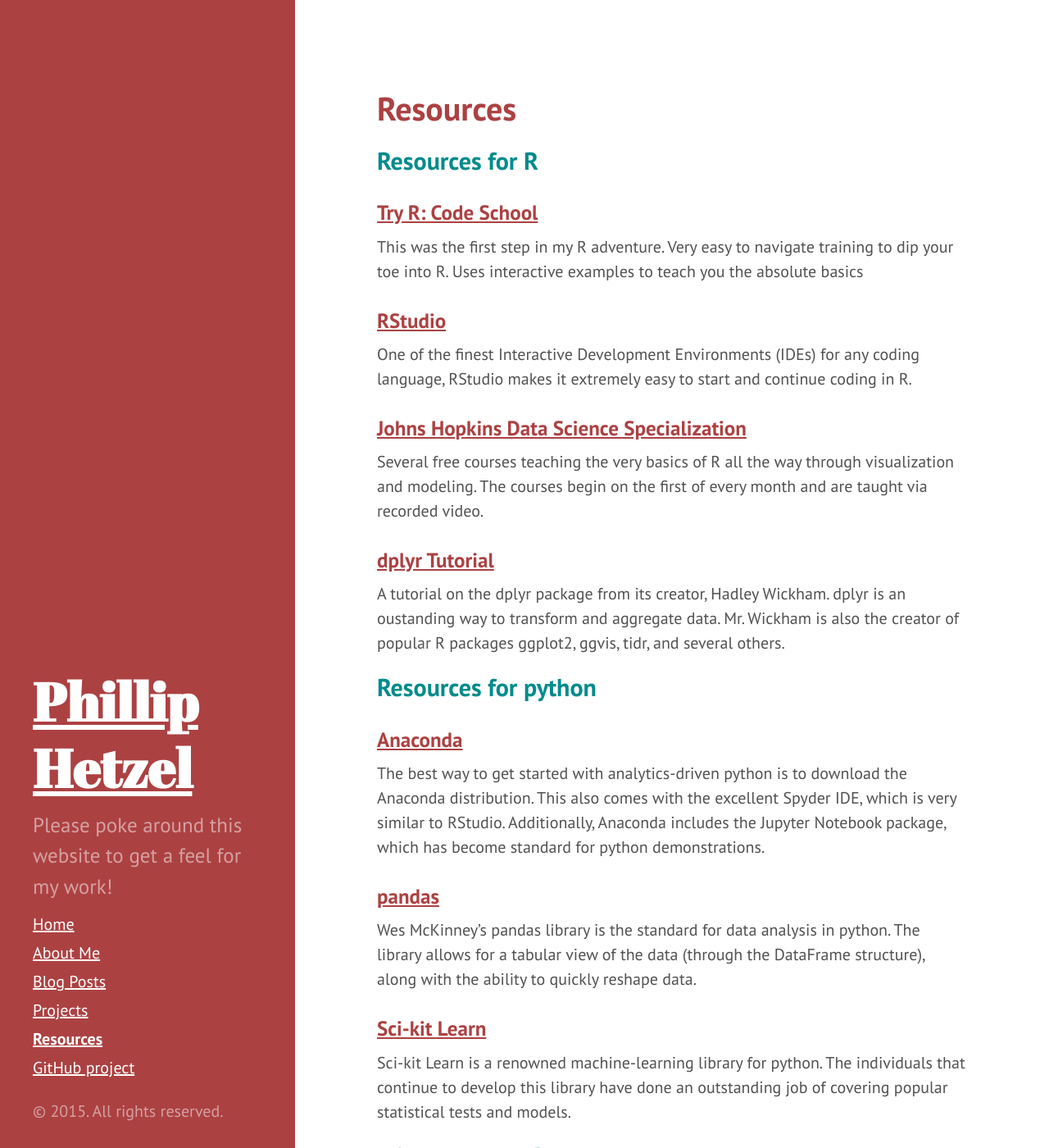
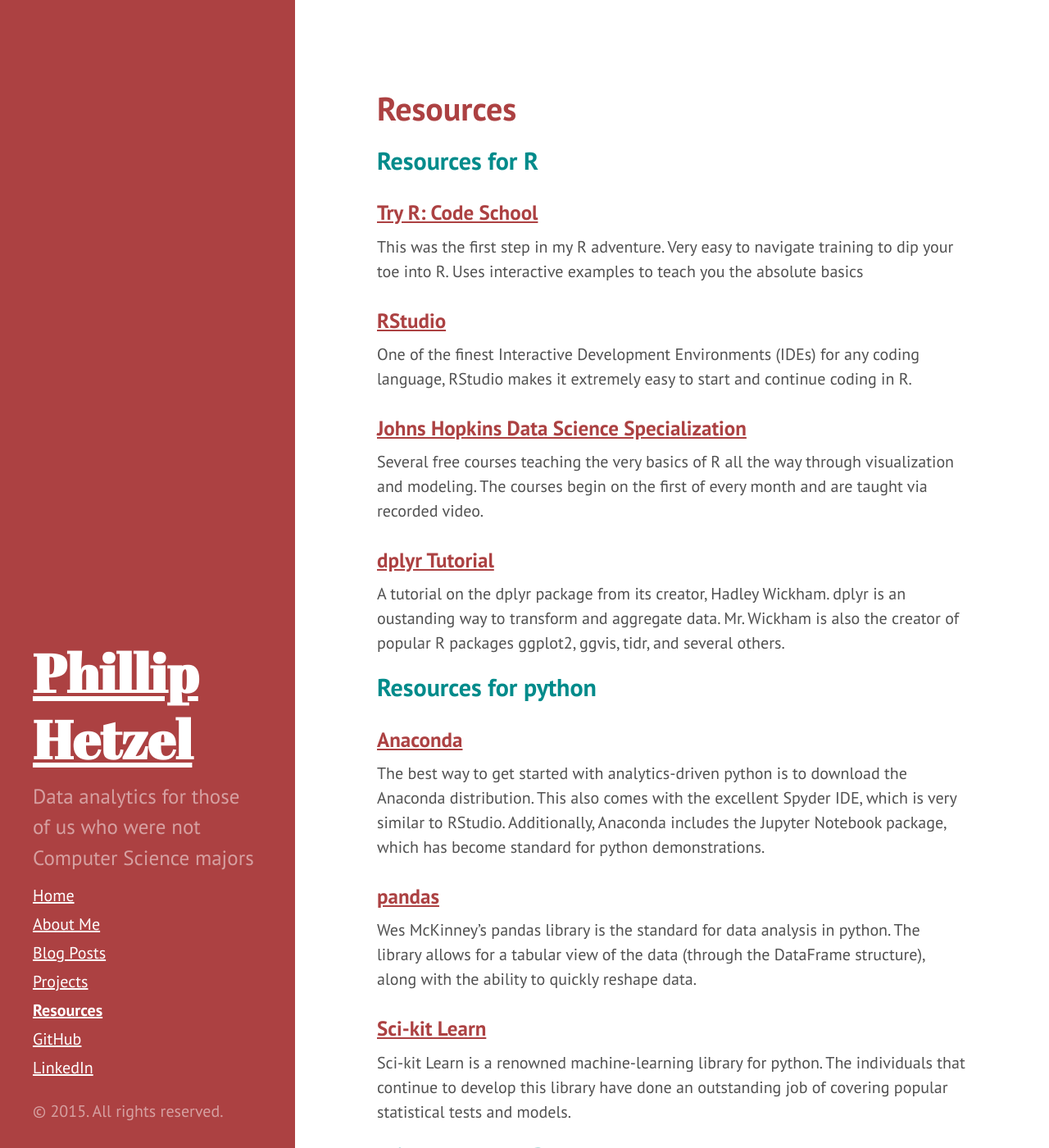
Before and after one commit to phetzel1/phetzel1.github.io, a Jekyll site: the page built from resources.md, in a window 1280 px wide and 1400 px high. Shown: the whole window at 82% size. Built offline with Jekyll 4.4.1, drawn with Linux system fonts in a browser that asks for light colours; Markdown is read by kramdown in place of the engine named in the settings; some of the changed text lies outside the part shown.

Commit message:
table fix

```diff
--- a/_config.yml
+++ b/_config.yml
@@ -10,25 +10,20 @@
 
 # Setup
 title:            Phillip Hetzel
-tagline:          'Data Addict, Late-Blooming Coder, Hot Sauce Enthusiast'
-description:      'Please poke around this website to get a feel for my work!'
+tagline:          'Data Addict, Hot Sauce Enthusiast'
+description:      'Data analytics for those of us who were not Computer Science majors'
 url:              phetzel1.github.io
 baseurl:
 
-sass:
-    sass_dir:     _sass
-
-
 author:
   name:           'Phillip Hetzel'
-  url:            https://twitter.com/PJPretzel
-
-
+  url:            www.linkedin.com/in/philliphetzel
 
 github:
   repo:           https://github.com/phetzel1
 
-linkedin:         www.linkedin.com/in/philliphetzel
+linkedin:
+   link:         http://www.linkedin.com/in/philliphetzel
 
 
 categories:  [projects, posts]
--- a/_includes/sidebar.html
+++ b/_includes/sidebar.html
@@ -26,8 +26,8 @@
         {% endif %}
       {% endfor %}
 
-      <a class="sidebar-nav-item" href="{{ site.github.repo }}">GitHub project</a>
-
+      <a class="sidebar-nav-item" href="{{ site.github.repo }}">GitHub</a>
+      <a class="sidebar-nav-item" href="{{ site.linkedin.link }}">LinkedIn</a>
     </nav>
 
     <p>&copy; {{ site.time | date: '%Y' }}. All rights reserved.</p>
--- a/public/css/poole.css
+++ b/public/css/poole.css
@@ -248,6 +248,11 @@
   padding: .25rem .5rem;
   border: 1px solid #e5e5e5;
 }
+
+td{
+    font-size: 13px;
+}
+
 tbody tr:nth-child(odd) td,
 tbody tr:nth-child(odd) th {
   background-color: #f9f9f9;
--- a/resources.md
+++ b/resources.md
@@ -41,3 +41,7 @@
 ###[Hyde Blog Theme](https://github.com/poole/hyde)
 
 This is the link to the theme I'm using, which was created by Mark Otto.  The blog itself is powered by the Jekyll static site generator.
+
+###[Database Joins](http://blog.codinghorror.com/a-visual-explanation-of-sql-joins/)
+
+Typically in a problem involving data, it's very beneficial to know the basics behind database joins.  I've found learning the different types of joins through pictures of Venn Diagrams to be the most helpful.
```
Also changed, not shown: 11 other files.
